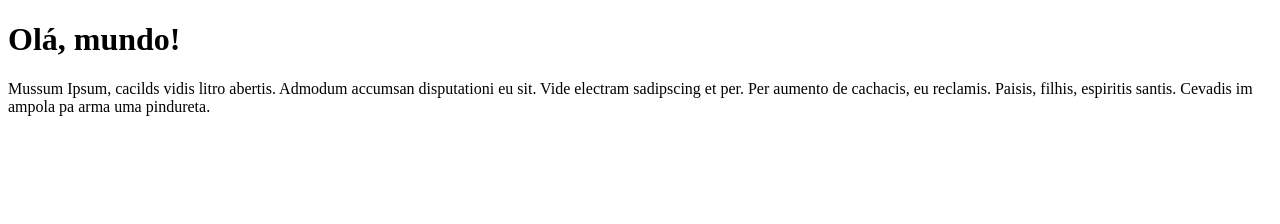
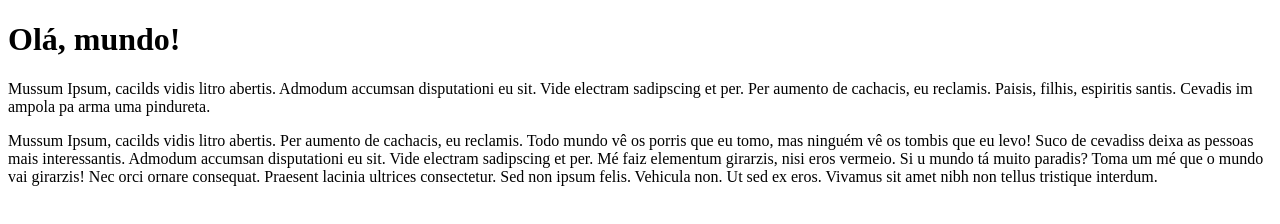
Before and after one commit to aalleeXD/Ola--Mundo, a plain HTML site: page Site-exemplo/index.html in a window 1280 px wide. Drawn offline with Linux system fonts and the light colour scheme.

Commit message:
Adicionei um paragrafo

```diff
--- a/Site-exemplo/index.html
+++ b/Site-exemplo/index.html
@@ -9,6 +9,8 @@
 <body>
     <h1>Olá, mundo!</h1>
     <p>Mussum Ipsum, cacilds vidis litro abertis. Admodum accumsan disputationi eu sit. Vide electram sadipscing et per. Per aumento de cachacis, eu reclamis. Paisis, filhis, espiritis santis. Cevadis im ampola pa arma uma pindureta.</p>
+    <p>Mussum Ipsum, cacilds vidis litro abertis. Per aumento de cachacis, eu reclamis. Todo mundo vê os porris que eu tomo, mas ninguém vê os tombis que eu levo! Suco de cevadiss deixa as pessoas mais interessantis. Admodum accumsan disputationi eu sit. Vide electram sadipscing et per.
+    Mé faiz elementum girarzis, nisi eros vermeio. Si u mundo tá muito paradis? Toma um mé que o mundo vai girarzis! Nec orci ornare consequat. Praesent lacinia ultrices consectetur. Sed non ipsum felis. Vehicula non. Ut sed ex eros. Vivamus sit amet nibh non tellus tristique interdum.</p>
 
 </body>
 </html>
```
